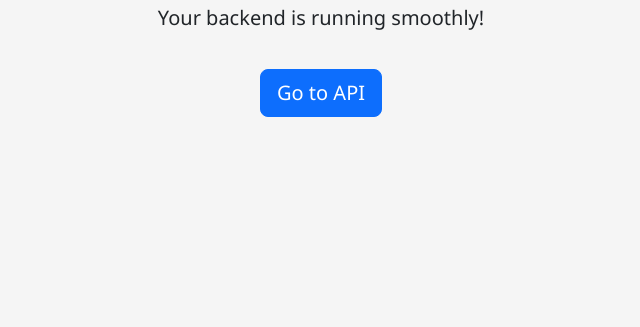
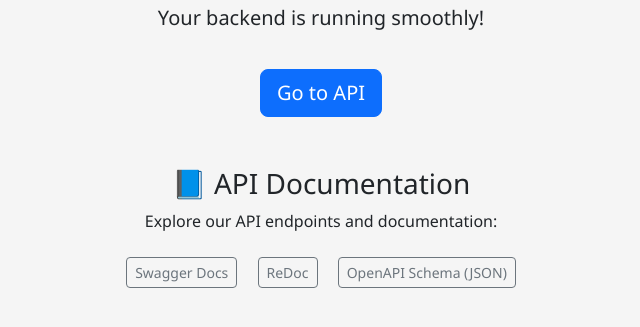
Before and after one commit to vvact/shule, a Django app: page / in a window 1280 px wide. Shown: the part 172-499 px from the top of the page, without its empty margins (319-959 px from the left). Run offline with Django 5.2, Linux system fonts and the light colour scheme.

Commit message:
new commit

```diff
--- a/core/templates/core/home.html
+++ b/core/templates/core/home.html
@@ -16,6 +16,9 @@
     .btn-api {
       margin-top: 20px;
     }
+    .docs {
+      margin-top: 50px;
+    }
   </style>
 </head>
 <body>
@@ -23,6 +26,14 @@
     <h1 class="display-4">🚀 Welcome to the Shule API</h1>
     <p class="lead">Your backend is running smoothly!</p>
     <a href="/api/" class="btn btn-primary btn-lg btn-api">Go to API</a>
+
+    <div class="docs">
+      <h3>📘 API Documentation</h3>
+      <p>Explore our API endpoints and documentation:</p>
+      <a href="/swagger/" class="btn btn-outline-secondary btn-sm m-2">Swagger Docs</a>
+      <a href="/redoc/" class="btn btn-outline-secondary btn-sm m-2">ReDoc</a>
+      <a href="/api/schema/" class="btn btn-outline-secondary btn-sm m-2">OpenAPI Schema (JSON)</a>
+    </div>
   </div>
 </body>
 </html>
--- a/edtech/settings.py
+++ b/edtech/settings.py
@@ -38,6 +38,10 @@ INSTALLED_APPS = [
     'corsheaders',
 
     'django_filters',
+    'drf_yasg',
+    'whitenoise.runserver_nostatic',
+    'whitenoise',
+
 
     # Your apps
     "study",
--- a/edtech/urls.py
+++ b/edtech/urls.py
@@ -1,6 +1,12 @@
 
 from django.contrib import admin
 from django.urls import path,include
+from django.conf import settings
+from django.conf.urls.static import static
+# Swagger and ReDoc imports
+from rest_framework import permissions
+from drf_yasg.views import get_schema_view
+from drf_yasg import openapi
 
 
 
@@ -33,5 +39,9 @@ urlpatterns = [
     # Swagger & ReDoc
     path('swagger/', schema_view.with_ui('swagger', cache_timeout=0), name='schema-swagger-ui'),
     path('redoc/', schema_view.with_ui('redoc', cache_timeout=0), name='schema-redoc'),
+    path('api/schema/', schema_view.without_ui(cache_timeout=0), name='schema-json'),
 
 ]
+if settings.DEBUG:
+    urlpatterns += static(settings.STATIC_URL, document_root=settings.STATIC_ROOT)
+    urlpatterns += static(settings.MEDIA_URL, document_root=settings.MEDIA_ROOT)
```
